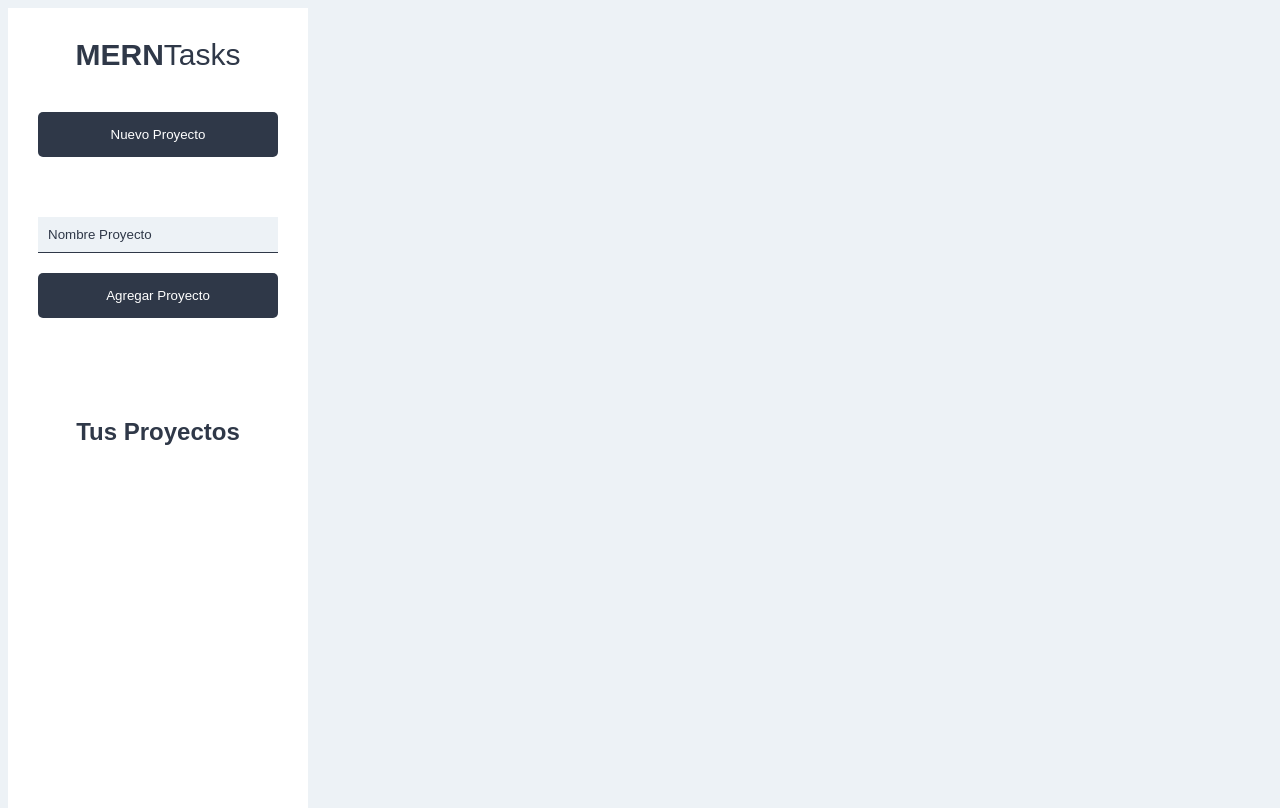
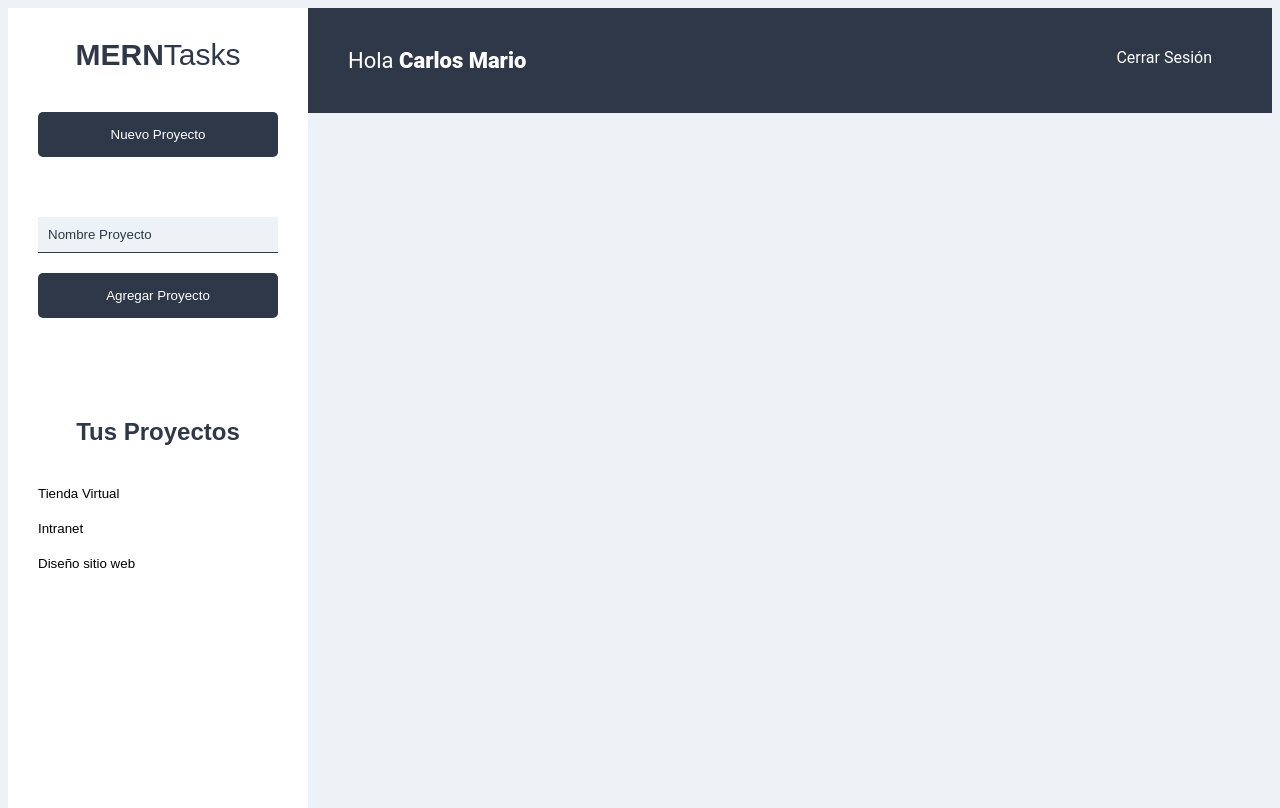
Before and after one commit to fcarlosg09/MERNTasks, a React (Create React App) app in the folder cliente/: page /proyectos in a window 1280 px wide. Built offline with nearby package versions, Linux system fonts and the light colour scheme.

Commit message:
Terminación maquetación Proyectos e inicialización componentes de tareas

```diff
--- /dev/null
+++ b/cliente/src/Components/layout/Barra.js
@@ -0,0 +1,14 @@
+import React from 'react';
+
+const Barra = () => {
+    return (
+        <header className="app-header">
+            <p className="nombre-usuario">Hola <span>Carlos Mario</span></p>
+            <nav className="nav-principal">
+                <a href="!#">Cerrar Sesión</a>
+            </nav>
+        </header>
+     );
+}
+
+export default Barra;
--- a/cliente/src/Components/layout/Sidebar.js
+++ b/cliente/src/Components/layout/Sidebar.js
@@ -1,5 +1,6 @@
 import React from 'react';
 import NuevoProyecto from '../proyectos/NuevoProyecto';
+import ListadoProyectos from '../proyectos/ListadoProyectos';
 
 const Sidebar = () => {
     return (
@@ -10,6 +11,8 @@
 
             <div className="proyectos">
                 <h2>Tus Proyectos</h2>
+
+                <ListadoProyectos />
             </div>
         </aside>
      );
--- /dev/null
+++ b/cliente/src/Components/proyectos/ListadoProyectos.js
@@ -0,0 +1,25 @@
+import React from 'react';
+import Proyecto from './Proyecto';
+
+const ListadoProyectos = () => {
+
+    const proyectos = [
+        { nombre: 'Tienda Virtual' },
+        { nombre: 'Intranet' },
+        { nombre: 'Diseño sitio web' }
+    ]
+
+    return (
+        <ul className="listado-proyectos">
+            {
+                proyectos.map(proyecto => (
+                    <Proyecto
+                        proyecto={proyecto}
+                    />
+                ))
+            }
+        </ul>
+     );
+}
+
+export default ListadoProyectos;
--- /dev/null
+++ b/cliente/src/Components/proyectos/Proyecto.js
@@ -0,0 +1,14 @@
+import React from 'react';
+
+const Proyecto = ({proyecto}) => {
+    return (
+        <li>
+            <button
+                type="button"
+                className="btn btn-blank"
+            >{proyecto.nombre}</button>
+        </li>
+     );
+}
+
+export default Proyecto;
--- a/cliente/src/Components/proyectos/Proyectos.js
+++ b/cliente/src/Components/proyectos/Proyectos.js
@@ -1,5 +1,6 @@
 import React from 'react';
 import Sidebar from '../layout/Sidebar';
+import Barra from '../layout/Barra';
 
 const Proyectos = () => {
     return (
@@ -7,7 +8,7 @@
             <Sidebar />
             <div className="seccion-principal">
                 <main>
-
+                    <Barra />
                     <div className="contenedor-tareas">
 
                     </div>
```
Also changed, not shown: cliente/src/Components/proyectos/Listado.js (deleted, +0 -9 lines), cliente/src/Components/proyectos/NuevoProyecto.js (+9 -1 lines), cliente/src/Components/tareas/FormularioTarea.js (added, +9 -0 lines), cliente/src/Components/tareas/ListadoTareas.js (added, +9 -0 lines), cliente/src/Components/tareas/Tarea.js (added, +9 -0 lines).
